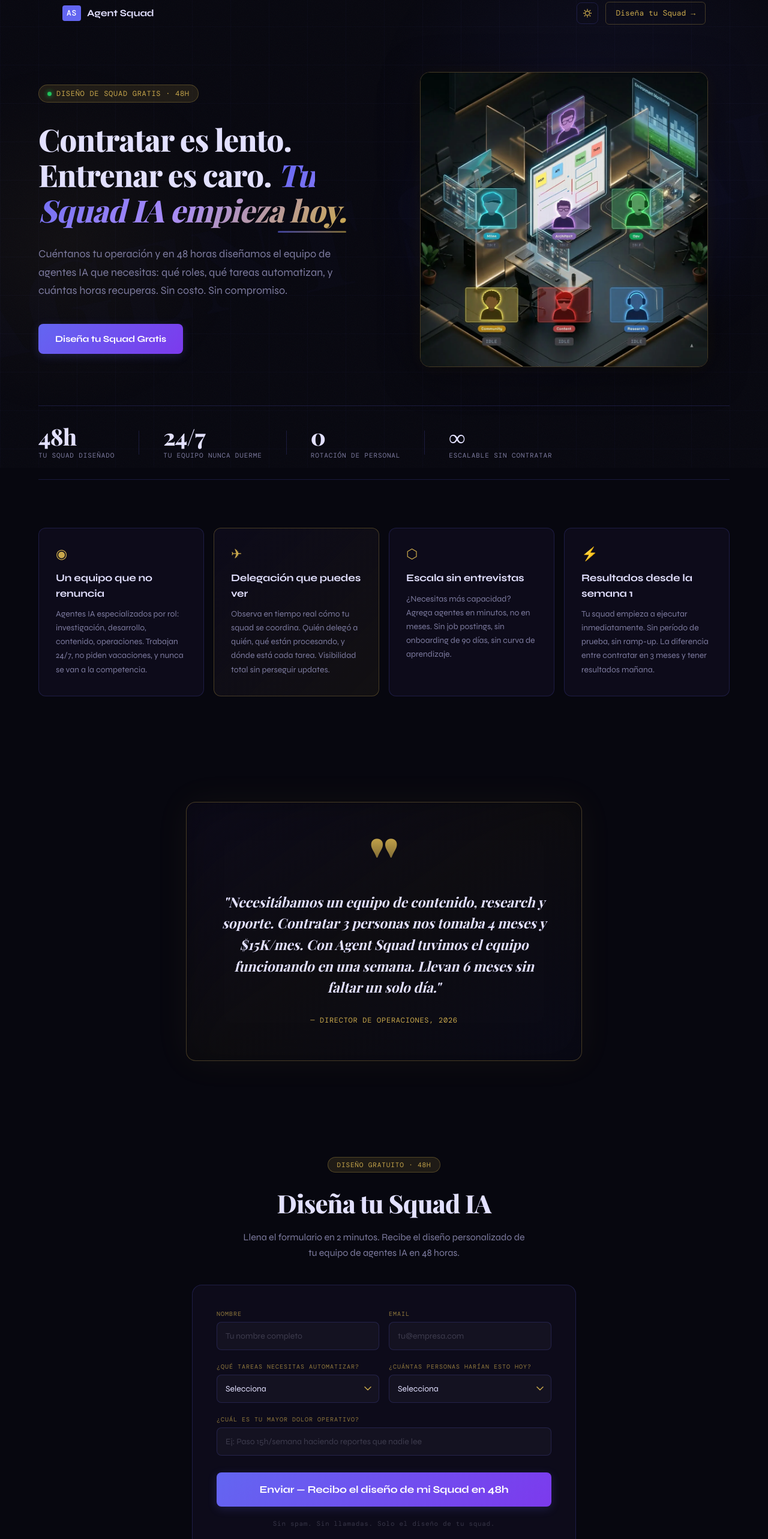
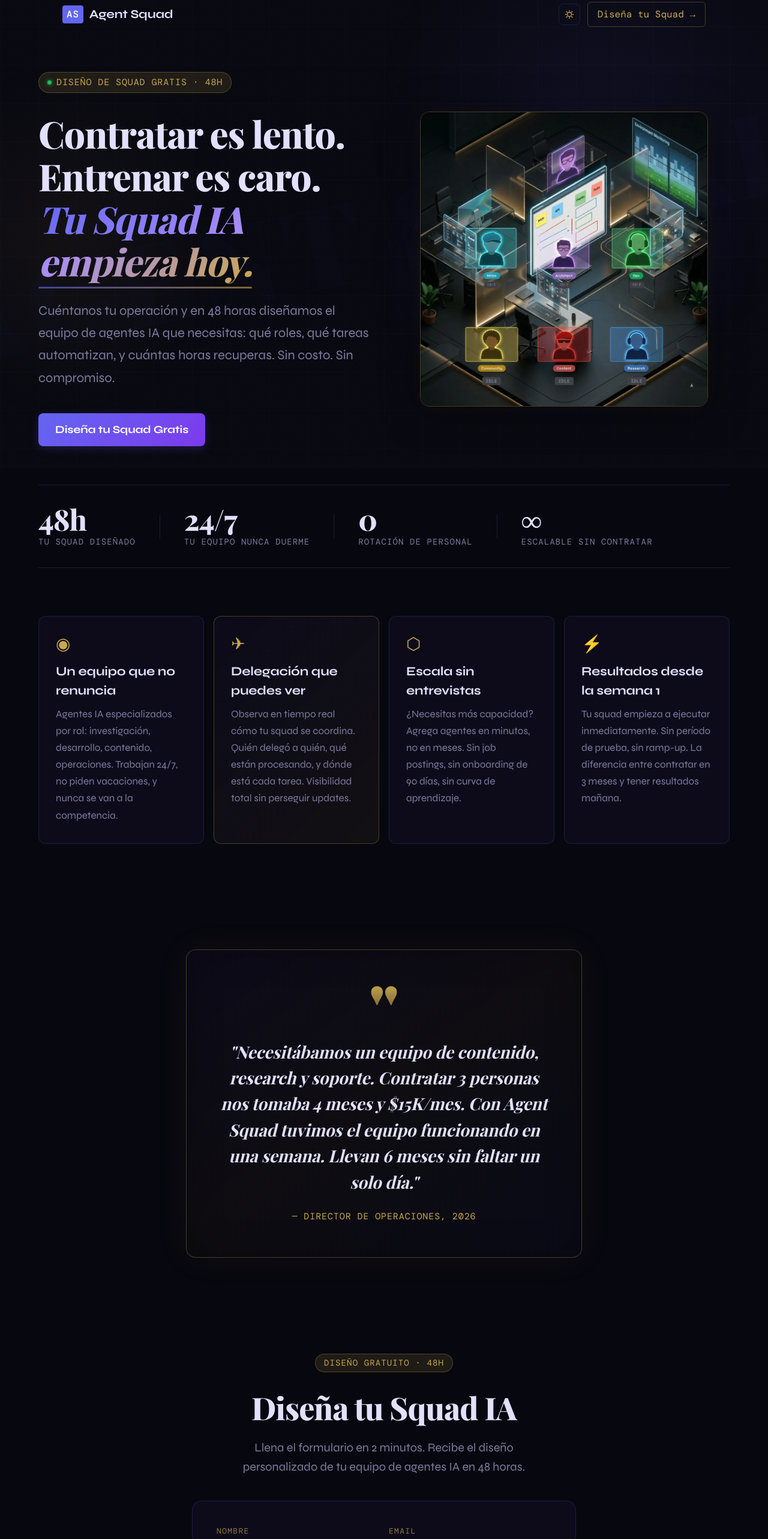
Before and after one commit to aguirrerjg/pixel-office-web, a SvelteKit app: page / in a window 1280 px wide. Shown: the part 20-2586 px from the top of the page at 60% size. Built offline with nearby package versions, Linux system fonts and the light colour scheme; a web font is replaced by a local one.

Commit message:
style: scale up all font sizes ~25% for better readability

```diff
--- a/src/routes/+page.svelte
+++ b/src/routes/+page.svelte
@@ -356,7 +356,7 @@
 	<!-- Final CTA -->
 	<section class="cta-section">
 		<h2 class="cta-title">Tu próximo equipo no necesita oficina.</h2>
-		<p style="font-size: 16px; color: var(--text-muted); margin: 0 0 32px;">Describe tu operación en minutos. Y en pocas horas recibes el diseño de tu squad IA personalizado: roles, tareas, impacto estimado. Gratis.</p>
+		<p style="font-size: 20px; color: var(--text-muted); margin: 0 0 32px;">Describe tu operación en minutos. Y en pocas horas recibes el diseño de tu squad IA personalizado: roles, tareas, impacto estimado. Gratis.</p>
 		<a href="#squad-form" class="btn-primary btn-primary--large">Diseñar mi Squad Gratis</a>
 	</section>
 
@@ -522,7 +522,7 @@
 	.logo-pixel {
 		font-family: var(--mono);
 		font-weight: 500;
-		font-size: 13px;
+		font-size: 16px;
 		background: var(--accent);
 		color: #fff;
 		padding: 3px 7px;
@@ -532,14 +532,14 @@
 
 	.logo-name {
 		font-weight: 700;
-		font-size: 16px;
+		font-size: 20px;
 		letter-spacing: -0.01em;
 		color: var(--text);
 	}
 
 	.nav-cta {
 		font-family: var(--mono);
-		font-size: 13px;
+		font-size: 16px;
 		color: var(--gold);
 		text-decoration: none;
 		border: 1px solid var(--gold-border);
@@ -720,7 +720,7 @@
 		align-items: center;
 		gap: 8px;
 		font-family: var(--mono);
-		font-size: 12px;
+		font-size: 15px;
 		color: var(--gold);
 		border: 1px solid var(--gold-border);
 		background: var(--gold-dim);
@@ -743,7 +743,7 @@
 
 	.hero-title {
 		font-family: var(--display);
-		font-size: clamp(36px, 4vw, 52px);
+		font-size: clamp(42px, 5vw, 62px);
 		font-weight: 800;
 		line-height: 1.15;
 		letter-spacing: -0.02em;
@@ -773,7 +773,7 @@
 	}
 
 	.hero-sub {
-		font-size: 18px;
+		font-size: 22px;
 		line-height: 1.7;
 		color: var(--text-muted);
 		margin: 0 0 40px;
@@ -789,7 +789,7 @@
 
 	.hero-hint {
 		font-family: var(--mono);
-		font-size: 12px;
+		font-size: 15px;
 		color: var(--text-muted);
 	}
 
@@ -850,7 +850,7 @@
 
 	.hero-image-cta {
 		font-family: var(--mono);
-		font-size: 13px;
+		font-size: 16px;
 		color: var(--gold);
 		letter-spacing: 0.06em;
 		text-transform: uppercase;
@@ -882,7 +882,7 @@
 
 	.stat-num {
 		font-family: var(--display);
-		font-size: 38px;
+		font-size: 48px;
 		font-weight: 800;
 		color: var(--text);
 		letter-spacing: -0.02em;
@@ -891,7 +891,7 @@
 
 	.stat-label {
 		font-family: var(--mono);
-		font-size: 11px;
+		font-size: 14px;
 		color: var(--text-muted);
 		text-transform: uppercase;
 		letter-spacing: 0.08em;
@@ -968,7 +968,7 @@
 	}
 
 	.feature-icon {
-		font-size: 22px;
+		font-size: 28px;
 		margin-bottom: 16px;
 		color: var(--gold);
 		line-height: 1;
@@ -977,7 +977,7 @@
 	}
 
 	.feature-card h3 {
-		font-size: 17px;
+		font-size: 21px;
 		font-weight: 700;
 		color: var(--text);
 		margin: 0 0 10px;
@@ -987,7 +987,7 @@
 	}
 
 	.feature-card p {
-		font-size: 14px;
+		font-size: 17px;
 		line-height: 1.65;
 		color: var(--text-muted);
 		margin: 0;
@@ -1031,7 +1031,7 @@
 
 	.quote p {
 		font-family: var(--display);
-		font-size: 23px;
+		font-size: 28px;
 		font-weight: 700;
 		font-style: italic;
 		line-height: 1.55;
@@ -1042,7 +1042,7 @@
 
 	.quote cite {
 		font-family: var(--mono);
-		font-size: 12px;
+		font-size: 15px;
 		color: var(--gold);
 		font-style: normal;
 		letter-spacing: 0.06em;
@@ -1059,7 +1059,7 @@
 
 	.cta-title {
 		font-family: var(--display);
-		font-size: clamp(28px, 4vw, 46px);
+		font-size: clamp(34px, 5vw, 56px);
 		font-weight: 800;
 		color: var(--text);
 		margin: 0 0 36px;
@@ -1075,7 +1075,7 @@
 		color: #fff;
 		text-decoration: none;
 		font-weight: 700;
-		font-size: 15px;
+		font-size: 18px;
 		padding: 14px 28px;
 		border-radius: 8px;
 		letter-spacing: -0.01em;
@@ -1109,7 +1109,7 @@
 	}
 
 	.btn-primary--large {
-		font-size: 17px;
+		font-size: 21px;
 		padding: 16px 36px;
 	}
 
@@ -1125,7 +1125,7 @@
 
 	.footer-logo {
 		font-family: var(--mono);
-		font-size: 12px;
+		font-size: 15px;
 		background: var(--accent);
 		color: #fff;
 		padding: 3px 7px;
@@ -1134,7 +1134,7 @@
 
 	.footer-copy {
 		font-family: var(--mono);
-		font-size: 12px;
+		font-size: 15px;
 		color: var(--text-muted);
 	}
 
@@ -1164,7 +1164,7 @@
 	.squad-form-badge {
 		display: inline-block;
 		font-family: var(--mono);
-		font-size: 11px;
+		font-size: 14px;
 		color: var(--gold);
 		border: 1px solid var(--gold-border);
 		background: var(--gold-dim);
@@ -1177,7 +1177,7 @@
 
 	.squad-form-title {
 		font-family: var(--display);
-		font-size: clamp(28px, 4vw, 42px);
+		font-size: clamp(34px, 5vw, 52px);
 		font-weight: 800;
 		color: var(--text);
 		margin: 0 0 12px;
@@ -1185,7 +1185,7 @@
 	}
 
 	.squad-form-sub {
-		font-size: 16px;
+		font-size: 20px;
 		color: var(--text-muted);
 		line-height: 1.6;
 		max-width: 480px;
@@ -1216,7 +1216,7 @@
 
 	.form-label {
 		font-family: var(--mono);
-		font-size: 10px;
+		font-size: 13px;
 		color: var(--gold);
 		letter-spacing: 0.1em;
 		text-transform: uppercase;
@@ -1231,7 +1231,7 @@
 		background: rgba(255, 255, 255, 0.03);
 		color: var(--text);
 		font-family: 'Syne', sans-serif;
-		font-size: 14px;
+		font-size: 17px;
 		outline: none;
 		transition: border-color 0.2s, background 0.2s;
 	}
@@ -1266,7 +1266,7 @@
 
 	.form-trust {
 		font-family: var(--mono);
-		font-size: 11px;
+		font-size: 14px;
 		color: rgba(226, 224, 255, 0.2);
 		text-align: center;
 		letter-spacing: 0.06em;
@@ -1298,14 +1298,14 @@
 
 	.squad-success h3 {
 		font-family: var(--display);
-		font-size: 24px;
+		font-size: 30px;
 		font-weight: 800;
 		color: var(--text);
 		margin: 0 0 8px;
 	}
 
 	.squad-success p {
-		font-size: 15px;
+		font-size: 19px;
 		color: var(--text-muted);
 		margin: 0;
 	}
@@ -1318,8 +1318,8 @@
 		.stat-divider { display: none; }
 		.hero-actions { flex-direction: column; align-items: flex-start; }
 		.quote { padding: 40px 24px; }
-		.quote p { font-size: 18px; }
-		.quote-mark { font-size: 80px; }
+		.quote p { font-size: 22px; }
+		.quote-mark { font-size: 100px; }
 		.hero-image-link { max-width: 100%; }
 		.form-row { grid-template-columns: 1fr; }
 		.squad-form { padding: 24px; }
```
